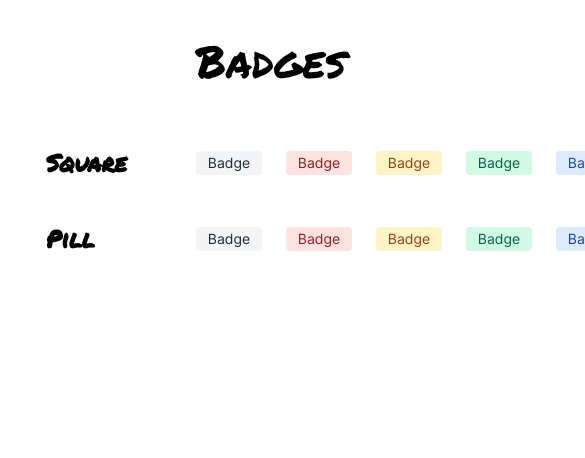
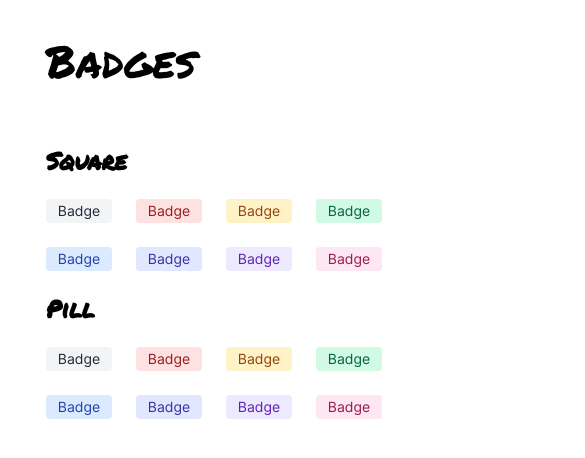
Before and after one commit to gabholli/component-library, a React (Create React App) app: page / in a window 390 px wide. Shown: the top 458 px of the page, 585 px wide, since content can reach past the window. Built offline with nearby package versions, Linux system fonts and the light colour scheme.

Commit message:
Made a few changes in CSS file
Realigned grid items to show up right in mobile screens, and added flex-wrap property to the badge containers.

```diff
--- a/src/App.css
+++ b/src/App.css
@@ -25,11 +25,13 @@ body {
 .badges-container {
   padding-left: 2.875em;
   display: grid;
-  grid-template: 125px auto auto / 150px auto auto;
+  grid-template: repeat(5, auto) / repeat(3, auto);
   grid-template-areas:
     ". heading ."
-    "square-text squares squares"
-    "pill-text pills pills";
+    ". square-text ."
+    ". squares ."
+    ". pill-text ."
+    ". pills ."
 }
 
 .badges-heading {
@@ -56,6 +58,7 @@ body {
   display: flex;
   gap: 1.5em;
   align-items: center;
+  flex-wrap: wrap;
 }
 
 .square-badges-container {
```
